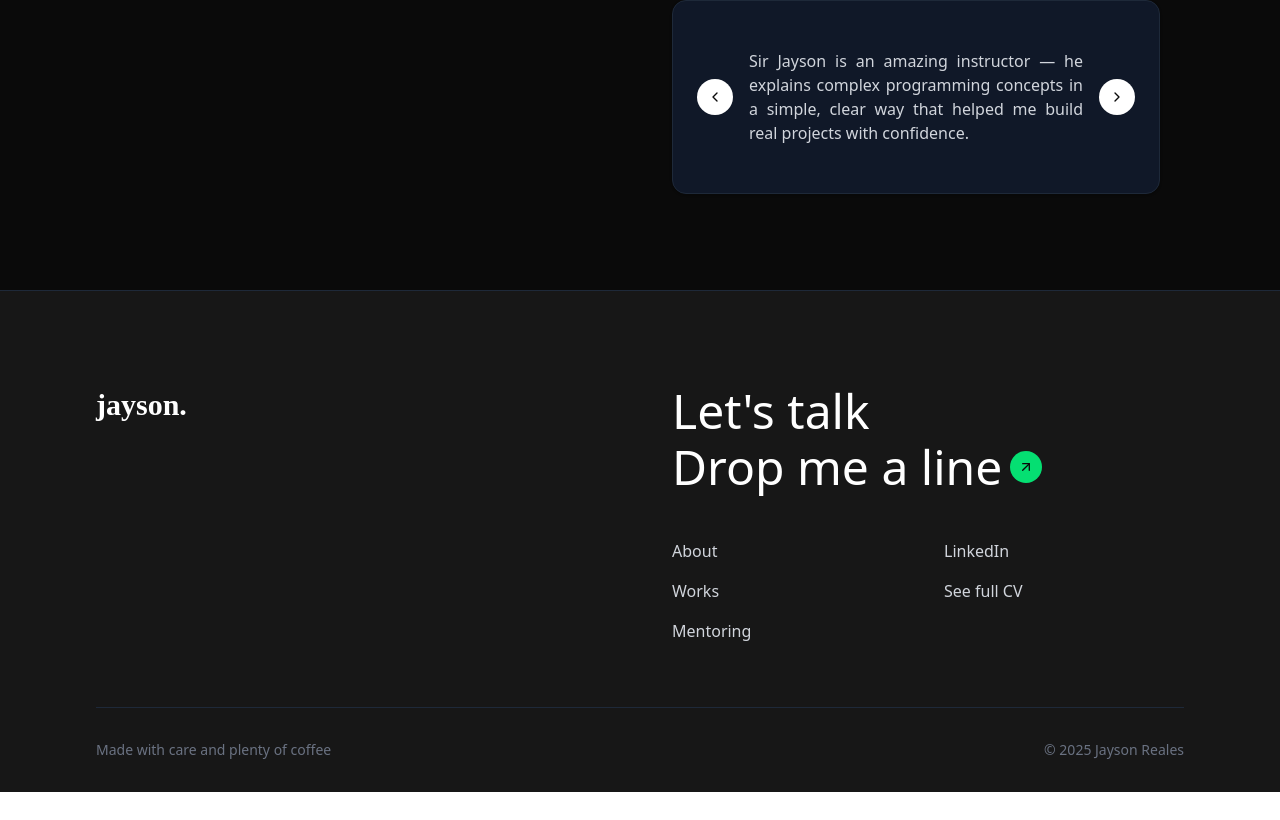
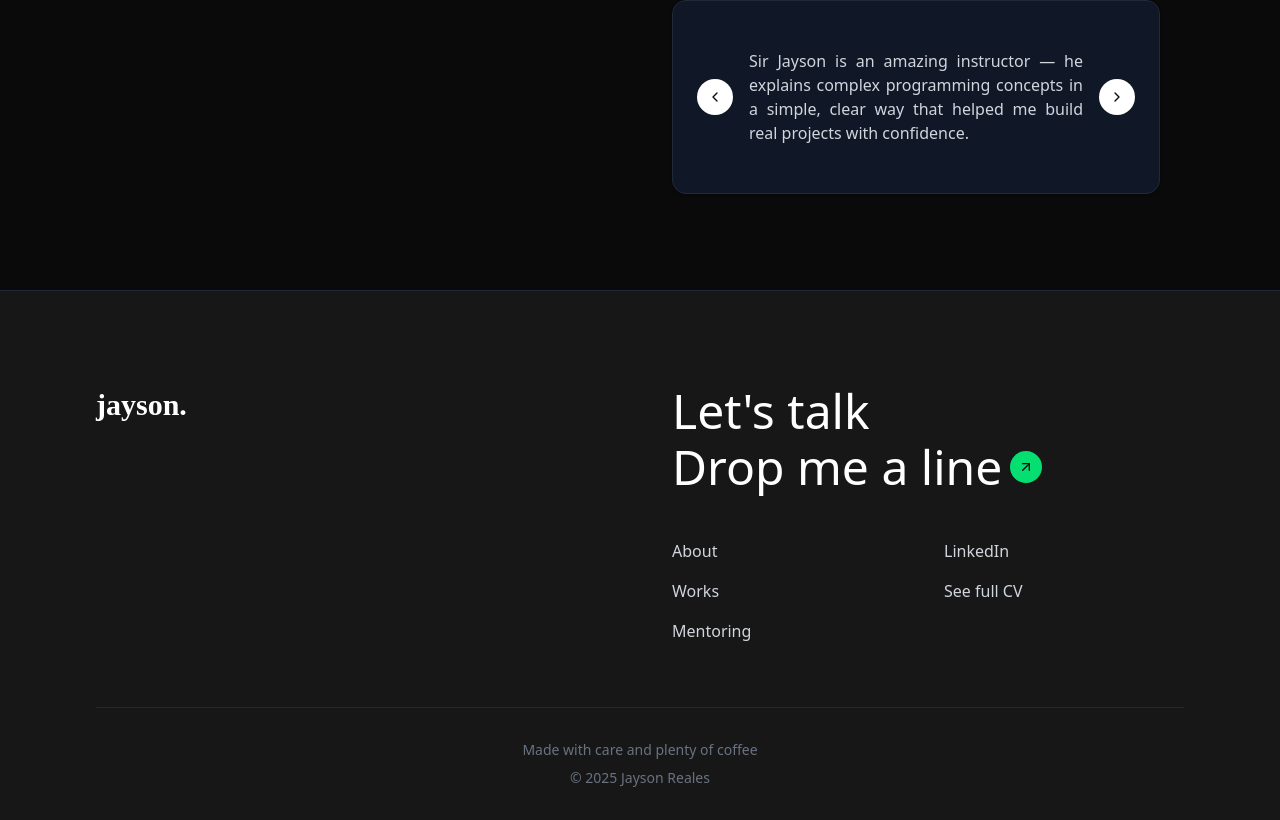
Before and after one commit to kaiseldev-sudo/portfolio-website, a Next.js app: page / in a window 1280 px wide. Shown: the part 5942-6762 px from the top of the page. Before the commit the page ends 6734 px from the top, so only its background shows below. Built offline with nearby package versions, Linux system fonts and the light colour scheme; a web font is replaced by a local one.

Commit message:
Fixed footer design

```diff
--- a/app/page.tsx
+++ b/app/page.tsx
@@ -1049,7 +1049,7 @@ export default function Portfolio() {
         </div>
 
         <div
-          className={`${isDarkMode ? "text-gray-500" : "text-gray-500"} flex justify-between items-center text-sm pt-8 border-t transition-colors ${isDarkMode ? "border-gray-800" : "border-gray-200"}`}
+          className={`flex flex-col gap-2 ${isDarkMode ? "text-gray-500" : "text-gray-500"} flex justify-between items-center text-sm pt-8 border-t transition-colors ${isDarkMode ? "border-gray-800" : "border-gray-200"}`}
         >
           <p onMouseEnter={() => setIsHoveringText(true)} onMouseLeave={() => setIsHoveringText(false)}>
             Made with care and plenty of coffee
```
